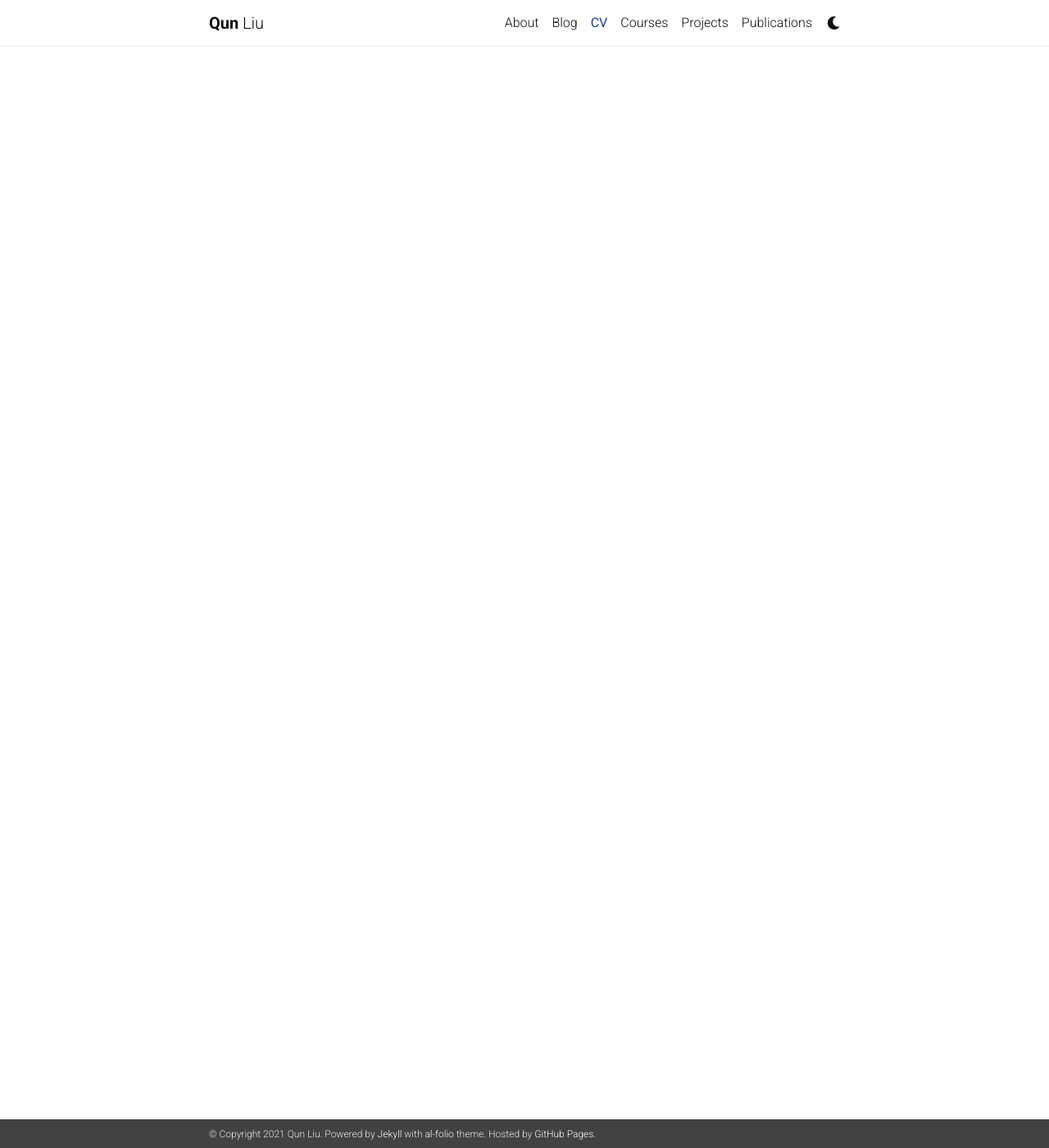
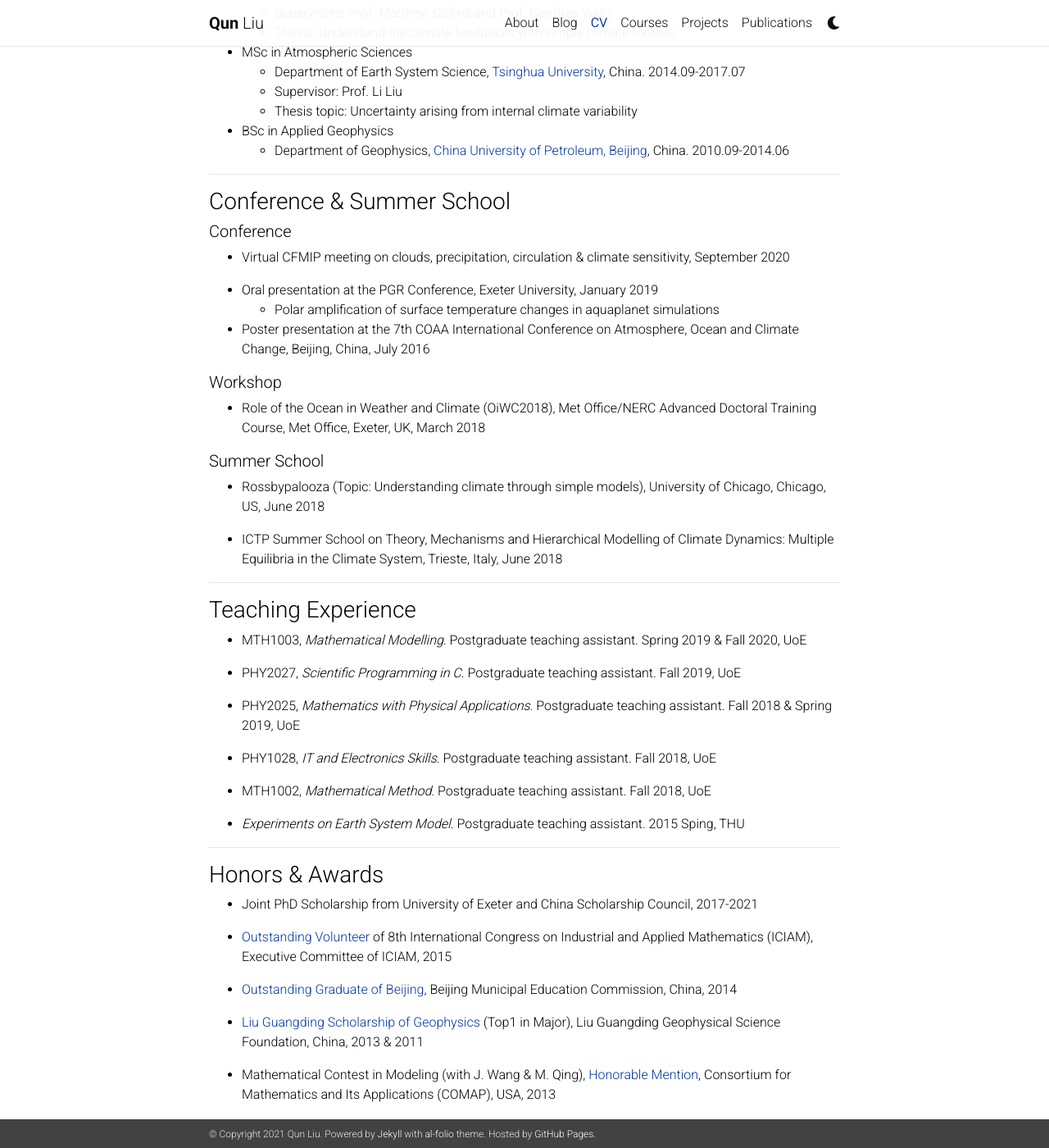
Before and after one commit to lqxyz/lqxyz.github.io, a Jekyll site: the page built from _pages/cv.md, in a window 1280 px wide and 1400 px high, scrolled down 270 px. Shown: the whole window at 82% size. Built offline with Jekyll 4.4.1, drawn with Linux system fonts in a browser that asks for light colours; nearby versions of some CDN libraries; comment, search, counter and statistics services are not loaded; a style sheet for code colours, icons or effects is not loaded; some of the changed text lies outside the part shown.

Commit message:
update CV

```diff
--- a/_pages/cv.md
+++ b/_pages/cv.md
@@ -5,3 +5,102 @@ permalink: /cv/
 description:
 nav: true
 ---
+
+### Education
+
+* PhD student in Mathematics
+   * Department of Mathematcis, [University of Exeter](https://www.exeter.ac.uk/), UK. 2017.09-present
+   * Supervisors: Prof. Matthew Collins and Prof. Geoffrey Vallis
+   * Thesis: Understand the climate feedbacks with simple climate models
+
+* MSc in Atmospheric Sciences
+   * Department of Earth System Science, [Tsinghua University](http://www.tsinghua.edu.cn/publish/newthuen/index.html), China. 2014.09-2017.07
+   * Supervisor: Prof. Li Liu
+   * Thesis topic: Uncertainty arising from internal climate variability
+
+* BSc in Applied Geophysics
+   * Department of Geophysics, [China University of Petroleum, Beijing](http://www.cup.edu.cn/english/), China. 2010.09-2014.06
+
+* * *
+
+### Conference & Summer School
+##### Conference
+* Virtual CFMIP meeting on clouds, precipitation, circulation & climate sensitivity, September 2020
+
+* Oral presentation at the PGR Conference, Exeter University, January 2019
+   * Polar amplification of surface temperature changes in aquaplanet simulations
+
+* Poster presentation at the 7th COAA International Conference on Atmosphere, Ocean and Climate Change, Beijing, China, July 2016
+
+##### Workshop
+* Role of the Ocean in Weather and Climate (OiWC2018), Met Office/NERC Advanced Doctoral Training Course, Met Office, Exeter, UK, March 2018
+
+##### Summer School
+* Rossbypalooza (Topic: Understanding climate through simple models), University of Chicago, Chicago, US, June 2018
+
+* ICTP Summer School on Theory, Mechanisms and Hierarchical Modelling of Climate Dynamics: Multiple Equilibria in the Climate System, Trieste, Italy, June 2018
+
+* * *
+
+### Teaching Experience
+* MTH1003, *Mathematical Modelling*. Postgraduate teaching assistant. Spring 2019 & Fall 2020, UoE
+
+* PHY2027, *Scientific Programming in C*. Postgraduate teaching assistant. Fall 2019, UoE
+
+* PHY2025, *Mathematics with Physical Applications*. Postgraduate teaching assistant. Fall 2018 & Spring 2019, UoE
+
+* PHY1028, *IT and Electronics Skills*. Postgraduate teaching assistant. Fall 2018, UoE
+
+* MTH1002, *Mathematical Method*. Postgraduate teaching assistant. Fall 2018, UoE
+
+* *Experiments on Earth System Model*. Postgraduate teaching assistant. 2015 Sping, THU
+
+* * *
+
+### Honors & Awards
+* Joint PhD Scholarship from University of Exeter and China Scholarship Council, 2017-2021
+
+* [Outstanding Volunteer](https://www.dropbox.com/s/k340ppd9m3fxsom/ICIAM2015.PDF?dl=0) of 8th International Congress on Industrial and Applied Mathematics (ICIAM), Executive Committee of ICIAM, 2015
+
+* [Outstanding Graduate of Beijing](https://www.dropbox.com/s/p47w8ubq8pbthpf/Outstanding_Graduate_of_Beijing.pdf?dl=0), Beijing Municipal Education Commission, China, 2014
+
+* [Liu Guangding Scholarship of Geophysics](https://www.dropbox.com/s/x029tnulgvb24bh/LiuGuangding_Geophysics_Scholarship.pdf?dl=0) (Top1 in Major), Liu Guangding Geophysical Science Foundation, China, 2013 & 2011
+
+* Mathematical Contest in Modeling (with J. Wang & M. Qing), [Honorable Mention](https://www.dropbox.com/s/ld7b3cahf3bu9zi/23636MCM.pdf?dl=0), Consortium for Mathematics and Its Applications (COMAP), USA, 2013
+
+* [National Scholarship](https://www.dropbox.com/s/vx3dbocmoe5it9h/NationalScholarship.jpg?dl=0) for Undergraduate, Ministry of Education, China, 2012
+
+<!---
+* [full certificates](https://www.dropbox.com/s/d9mkzzqh45o8ofv/certificates_full_QL.pdf?dl=0)
+* [English Contest for College Students (Band C), Third Prize](https://www.dropbox.com/s/yz4tjzy736phmg0/2013-EnglishContest-ThirdPrize.jpg?dl=0), China, 2013.05
+
+* C Language Programming Contest of CUPB, [First Prize](https://www.dropbox.com/s/0nificvz79benfd/CUPB_C-Language-Contest_FirstPrize.pdf?dl=0) (Top 10), China, 2012.12
+
+* Seventh National IT Application Technique Competition, [Third Prize](https://www.dropbox.com/s/3laredvih3klmal/ITAT-C.jpg?dl=0) of C Language Programming Contest in Beijing, China, 2012.12
+
+* National Undergraduate Mathematical Contest in Modeling, [Successfully Participating Award](https://www.dropbox.com/s/lo9wphr2rd3ytsk/National_Undergraduate_Mathematical_Contest_in_Modeling.pdf?dl=0), China Society of Industrial and Applied Mathematics and Ministry of Education, 2012.09
+
+* Physics Contest of CUPB, [Second Prize](https://www.dropbox.com/s/bzv4g7vpyyx2n6k/CUPB-PhysicsContest-SecondPrize.pdf?dl=0), China, 2011.09
+-->
+
+* * *
+
+### Skills
+
+##### Computational
+   * Operating System: Linux/Unix, Mac OS X, Windows
+
+   * Programing Language: Python, MATLAB, Linux Shell, FORTRAN, C/C++, NCL
+
+   * Text Editor & Writing: Vim/Vi, LaTeX
+
+##### Language
+   * Chinese (Mandarin): Native
+
+   * English: Fluent
+
+* * *
+
+### Publications
+
+See [Publications]({{ '/publications/' | relative_url }})
```
